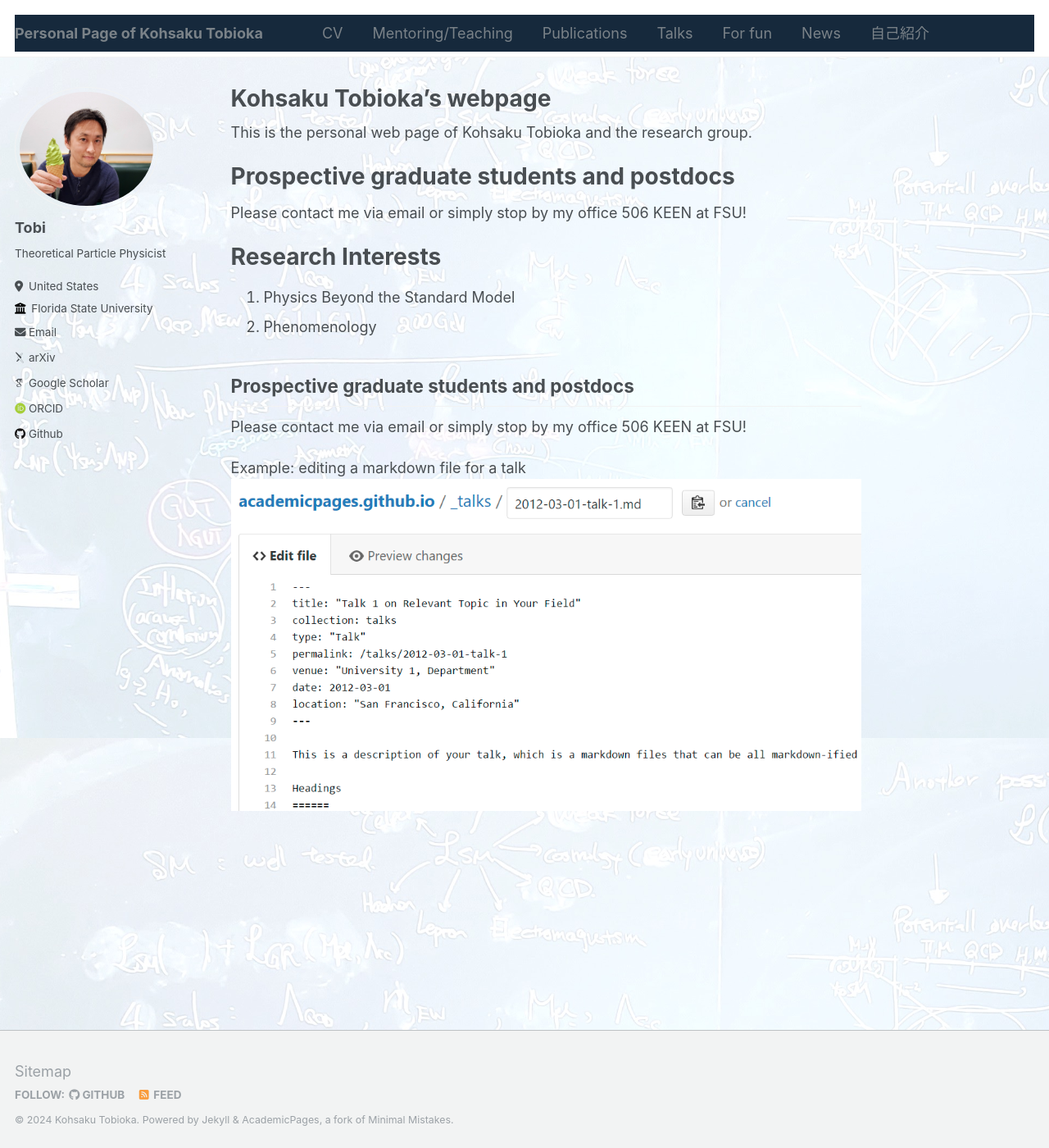
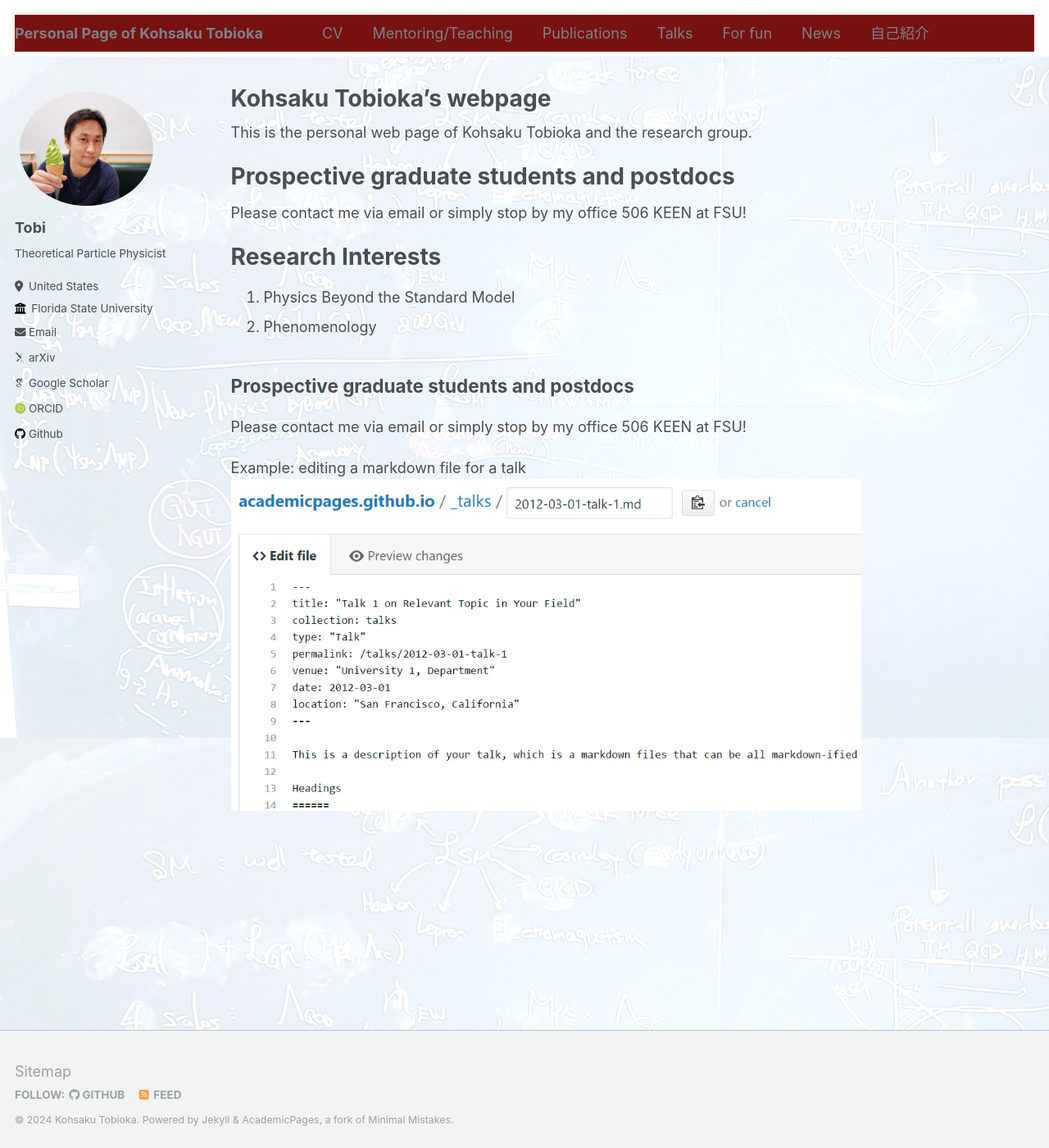
Before and after one commit to Kohsaku-Tobioka/Kohsaku-Tobioka.github.io, a Jekyll site: the page built from _pages/about.md, in a window 1280 px wide and 1400 px high. Shown: the whole window at 82% size. Built offline with Jekyll 4.4.1, drawn with Linux system fonts in a browser that asks for light colours; some web fonts are replaced.

Commit message:
color test

```diff
--- a/_sass/_navigation.scss
+++ b/_sass/_navigation.scss
@@ -175,7 +175,7 @@
 .greedy-nav {
   position: relative;
   min-width: 250px;
-  background: #16293c;
+  background: $background-color;
 
   a {
     display: block;
--- a/_sass/_variables.scss
+++ b/_sass/_variables.scss
@@ -61,8 +61,8 @@
 $light-gray                 : mix(#fff, $gray, 50%);
 $lighter-gray               : mix(#fff, $gray, 90%);
 
-$body-color                 : #fff;
-$background-color           : #fff;
+$body-color                 : #a0ac33;
+$background-color           : #781111;
 $code-background-color      : #fafafa;
 $code-background-color-dark : $light-gray;
 $text-color                 : $dark-gray;
```
